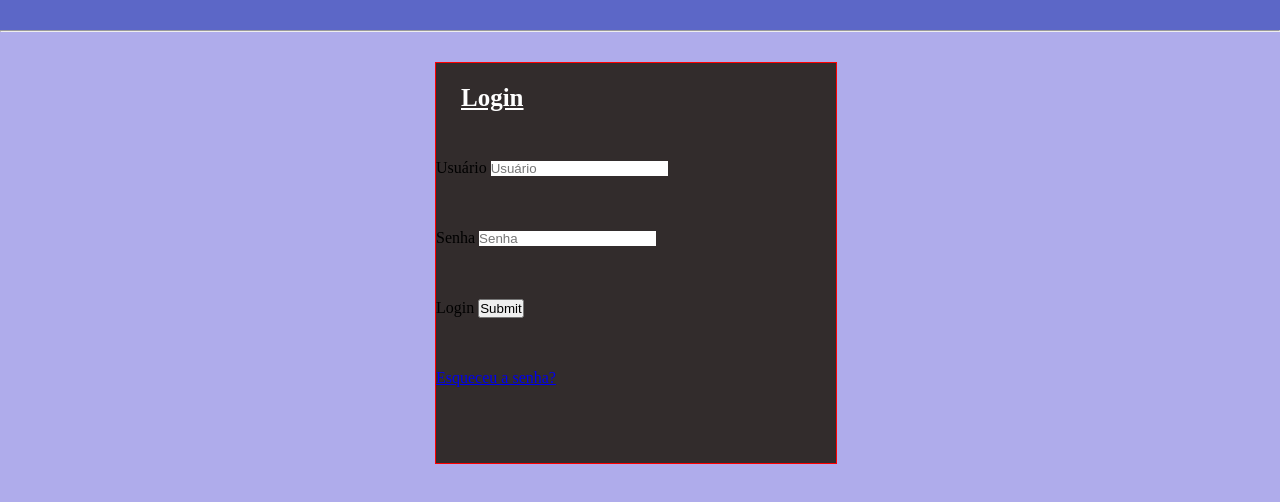
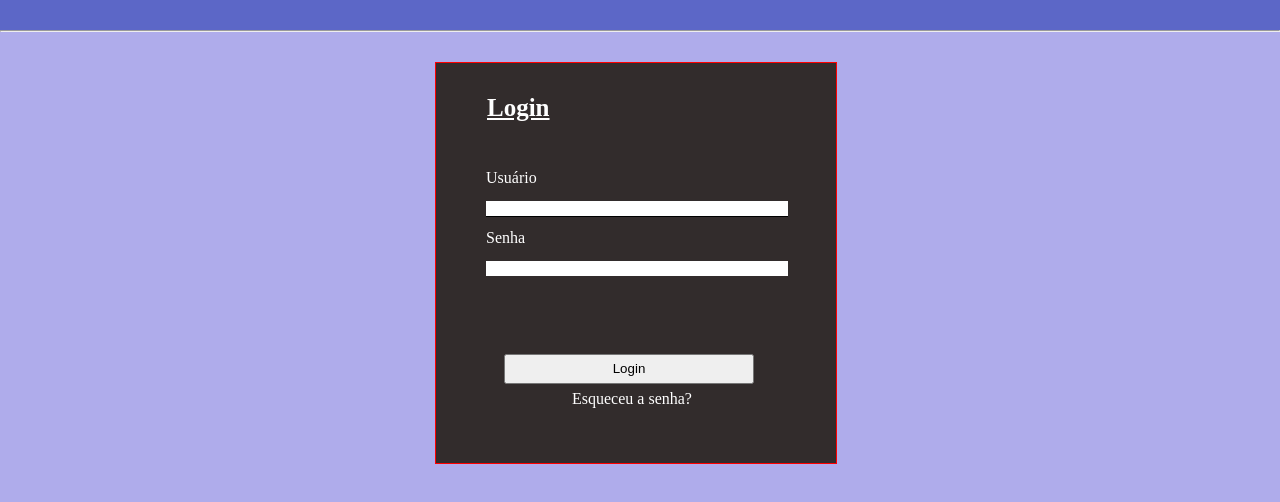
Before and after one commit to ramirotr/formulario, a plain HTML site: page paginas/login.html in a window 1280 px wide. Shown: the part 70-572 px from the top of the page. Drawn offline with Linux system fonts and the light colour scheme.

Commit message:
Login
login 80% pronto

```diff
--- a/paginas/login.css
+++ b/paginas/login.css
@@ -28,7 +28,7 @@ div{
     position: relative;
     top: 30px;
     left: 435px;
-    line-height: 70px;
+    line-height: 30px;
 }
 
 
@@ -37,22 +37,52 @@ h3{
    font-size: 25px;
    padding-left: 25px;
    text-decoration: underline;
-
+    position: relative;
+    top: 30px;
+    left: 26px;
 }
 
+
+
+
 #usuario{
-    border: 0;
-    border-bottom: 10px;
+    border: none;
+    border-bottom: 1px solid black;
+    padding-left: 125px;
+    position: relative;
+    left: 50px;
+    top: 70px;
 }
 
 
 #senha{
     border: 0;
-    border-bottom: 0;
+    border-bottom: 10px;
+    padding-left: 125px;
+    position: relative;
+    left: 50px;
+    top: 70px;
 }
 
-
+label{
+    color: white;
+    position: relative;
+    left: 50px;
+    top: 70px;
+}
 
 #login{
+    width: 250px;
+    height: 30px;
+    position: relative;
+    left: 68px;
+    top: 140px;
+}
 
+a{
+    color: white;
+    text-decoration: none;
+    padding-left: 136px;
+    position: relative;
+    top: 140px;
 }
--- a/paginas/login.html
+++ b/paginas/login.html
@@ -13,15 +13,14 @@
 <body>
 
     <div class="login">
-    <form action="index.html">
-        <h3>Login</h3>
-        <label for="text">Usuário</label>
-        <input id="usuario" type="text" placeholder="Usuário"> <br>
-        <label for="text">Senha</label>
-        <input id="senha" type="password" placeholder="Senha"> <br>
-        <label for="text">Login</label>
-        <input id="login" type="submit" placeholder="login"> <br>
-        <a href="index.html">Esqueceu a senha?</a>
+            <form action="index.html">
+            <h3>Login</h3>
+            <label for="text">Usuário</label> <br>
+            <input id="usuario" type="text"> <br>
+            <label for="text">Senha</label> <br>
+            <input id="senha" type="password"> <br>
+            <input id="login" type="submit" value="Login"> <br>
+            <a href="index.html">Esqueceu a senha?</a>
     </form>
     </div>
 
```
